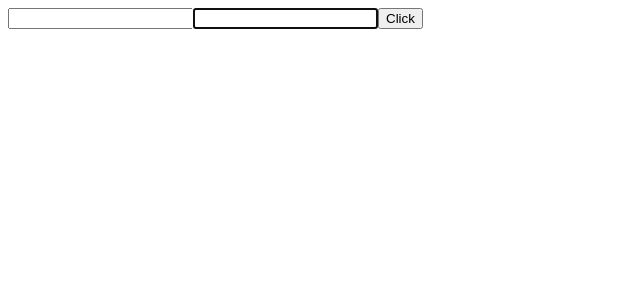
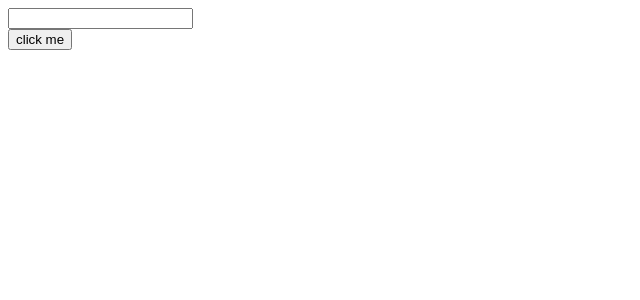
Before and after one commit to ponagantilikithasri/React, a React (Vite) app in the folder React/hello_world/: page / in a window 1280 px wide. Shown: the top 300 px of the page, without its empty margins (0-640 px from the left). Built offline with nearby package versions, Linux system fonts and the light colour scheme.

Commit message:
Refs with class same like above update but with another model means child and parent

```diff
--- a/React/hello_world/src/App.jsx
+++ b/React/hello_world/src/App.jsx
@@ -1,9 +1,9 @@
 import { useState } from "react";
-import RefsDemo from "./componets/RefsDemo";
+import Focus_input from "./componets/Focus_input";
 function App() {
   return (
     <>
-      <RefsDemo />
+      <Focus_input />
     </>
   );
 }
--- /dev/null
+++ b/React/hello_world/src/componets/Focus_input.jsx
@@ -0,0 +1,21 @@
+import React, { Component } from "react";
+import Input_ref from "./Input_ref";
+class Focus_input extends Component {
+  constructor(props) {
+    super(props);
+    this.FocusRef = React.createRef();
+  }
+  clickHandler = () => {
+    this.FocusRef.current.FocusInput();
+  };
+  render() {
+    return (
+      <div>
+        {/* <input_ref ref={this.FocusRef} /> */}
+        <Input_ref ref={this.FocusRef} />
+        <button onClick={this.clickHandler}> click me </button>
+      </div>
+    );
+  }
+}
+export default Focus_input;
--- /dev/null
+++ b/React/hello_world/src/componets/Input_ref.jsx
@@ -0,0 +1,19 @@
+import React, { Component } from "react";
+
+class Input_ref extends Component {
+  constructor(props) {
+    super(props);
+    this.inputRef = React.createRef();
+  }
+  FocusInput = () => {
+    this.inputRef.current.focus();
+  };
+  render() {
+    return (
+      <div>
+        <input type="text" ref={this.inputRef}></input>
+      </div>
+    );
+  }
+}
+export default Input_ref;
```
